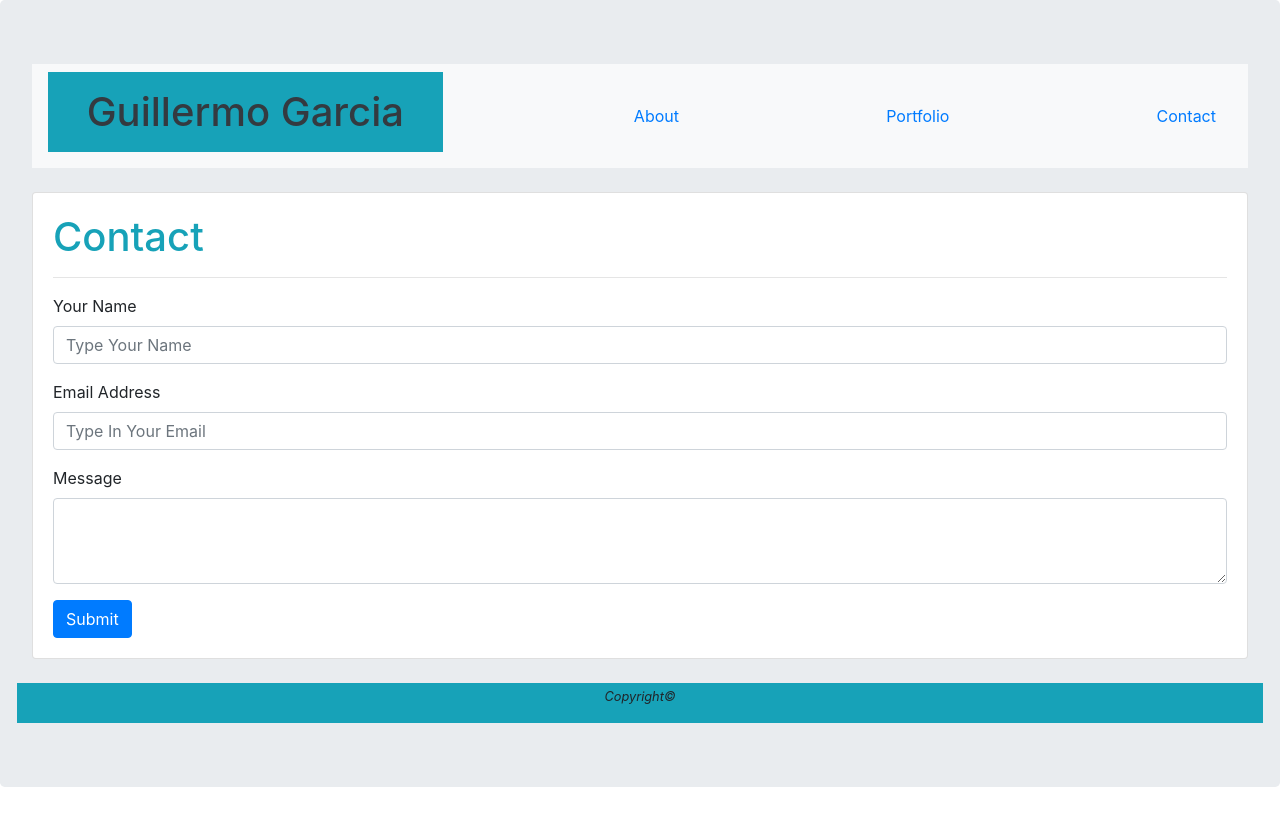
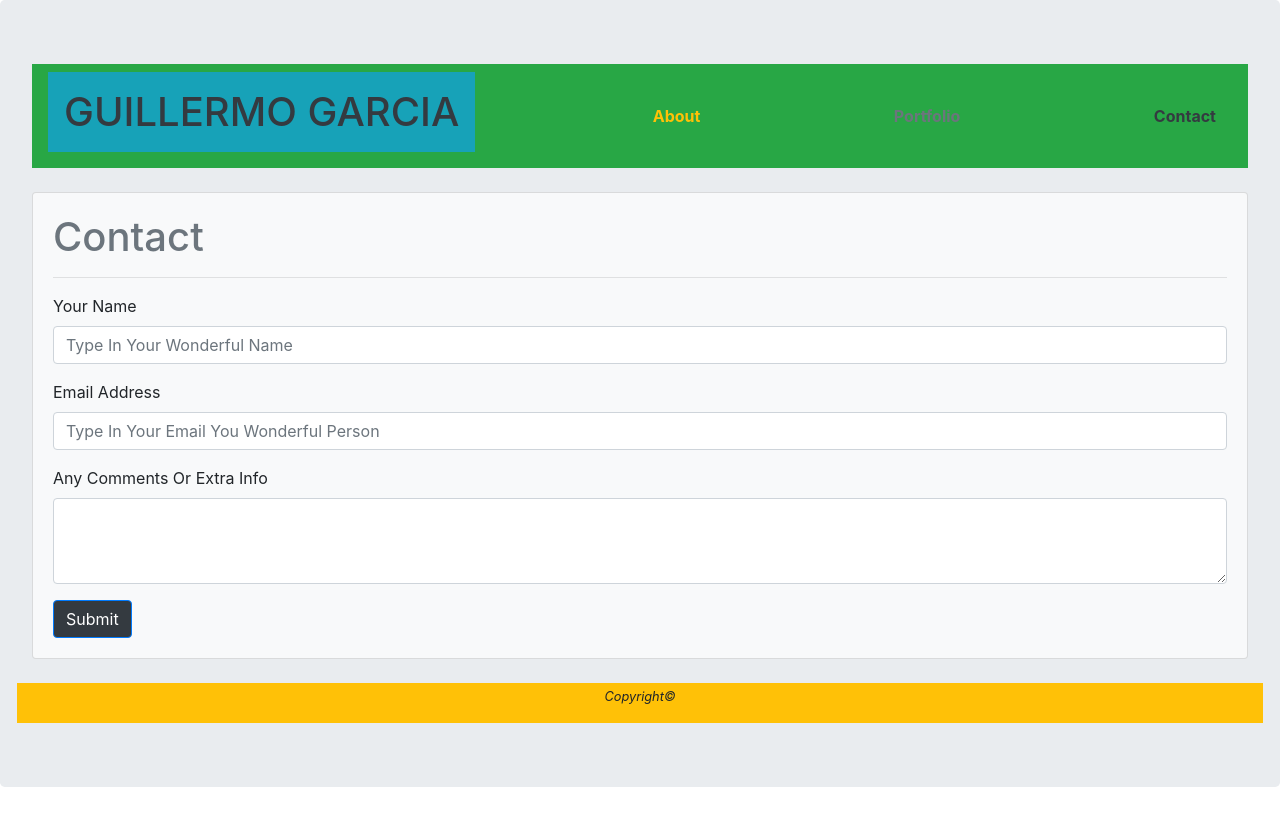
Before and after one commit to SpaceDandyA80/traversing, a plain HTML site: page contact.html in a window 1280 px wide. Drawn offline with nearby package versions, Linux system fonts and the light colour scheme.

Commit message:
adding to README.md and adding more styles

```diff
--- a/contact.html
+++ b/contact.html
@@ -14,37 +14,38 @@
             <section class="row">
                 <section class="col">
 
-                    <nav class="navbar navbar-dark bg-light ">
-                        <h1 class=" p-3 mb-2 bg-info text-dark text-center col-md-4">Guillermo Garcia</h1>
-                        <a class="nav-link active" href="index.html">About</a>
-                        <a class="nav-link"href="portfolio.html">Portfolio</a>
-                        <a class="nav-link" href="contact.html">Contact</a>
-                      </nav>
-                </section>
+                  <nav class="navbar navbar-dark bg-success font-weight-bolder ">
+                    <h1 class=" p-3 mb-2 bg-info text-dark text-center  text-uppercase col-md-4.5">Guillermo Garcia</h1>
+
+                    <a class="nav-link active text-warning" href="index.html">About</a>
+                    <a class="nav-link text-secondary"href="portfolio.html">Portfolio</a>
+                    <a class="nav-link text-dark" href="contact.html">Contact</a>
+                    </nav>
+                  </section>
                 </section>
             </header>
   <br>
 
 	<main>
-<section class="card">
+<section class="card bg-light">
 <section class="card-body">
-    <h1 class="text-info">Contact</h1>
+    <h1 class="text-secondary">Contact</h1>
     <hr>
         <form>
 			<section class="form-group">
 			  <label for="exampleFormControlInput1">Your Name</label>
-			  <input type="email" class="form-control" id="exampleFormControlInput1" placeholder="Type Your Name">
+			  <input type="email" class="form-control" id="exampleFormControlInput1" placeholder="Type In Your Wonderful Name">
 			</section>
 			<section class="form-group">
 				<label for="exampleFormControlInput1">Email Address</label>
-				<input type="email" class="form-control" id="exampleFormControlInput1" placeholder="Type In Your Email">
+				<input type="email" class="form-control" id="exampleFormControlInput1" placeholder="Type In Your Email You Wonderful Person">
 			  </section>
 			<section class="form-group">
-			  <label for="exampleFormControlTextarea1">Message</label>
+			  <label for="exampleFormControlTextarea1">Any Comments Or Extra Info </label>
 			  <textarea class="form-control" id="exampleFormControlTextarea1" rows="3"></textarea>
 			</section>
 			<section>
-				<button type="submit" class="btn btn-primary">Submit</button>
+				<button type="submit" class="btn btn-primary bg-dark">Submit</button>
 			</section>
           </form>
 
@@ -52,7 +53,7 @@
 
         </section>
 <br>
-        <footer class="row bg-info">
+        <footer class="row bg-warning footer">
             <section class="col">
             <p class="text-center"><small><i>Copyright&copy;</i></small> </p>
         </section>
```
Also changed, not shown: index.html (+9 -11 lines), portfolio.html (+25 -14 lines), 1 other file.
